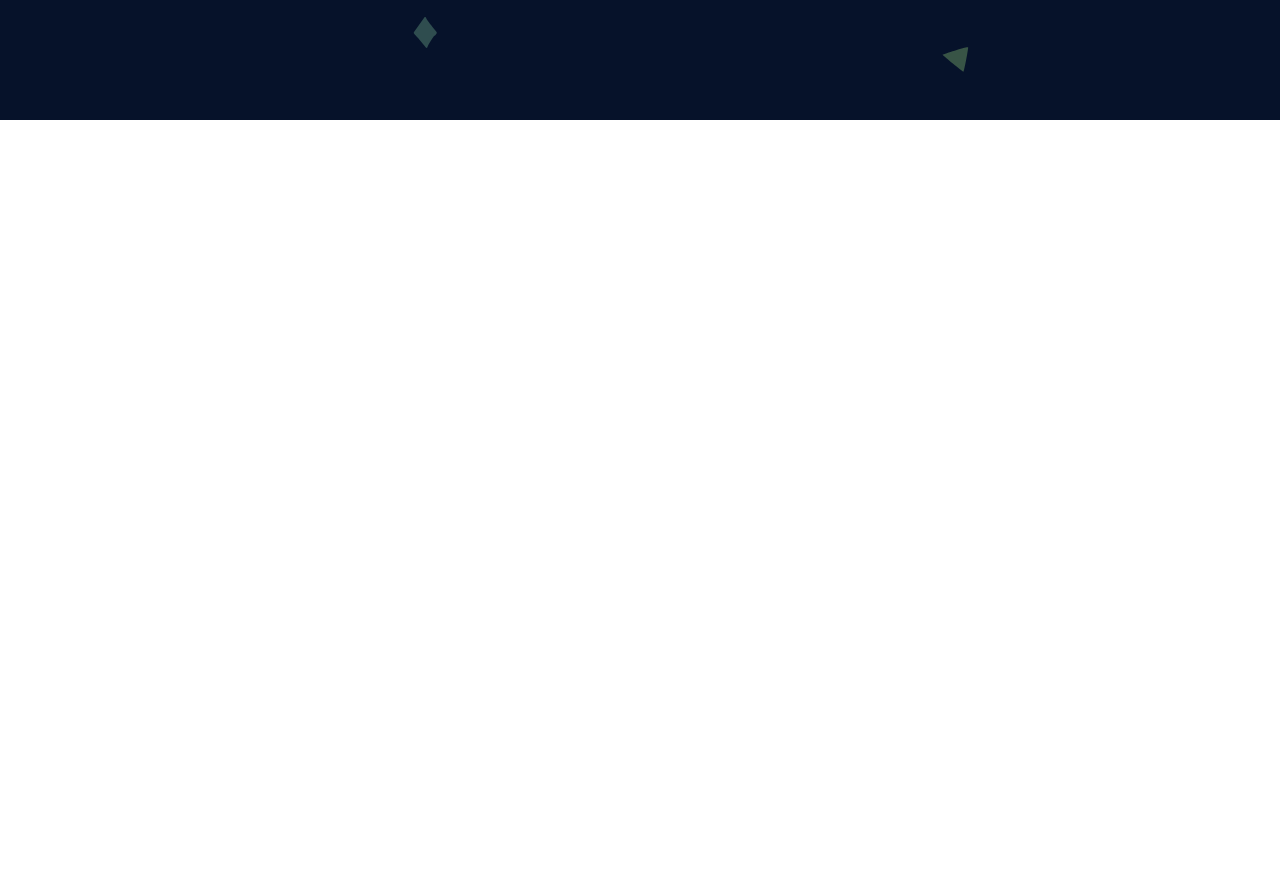
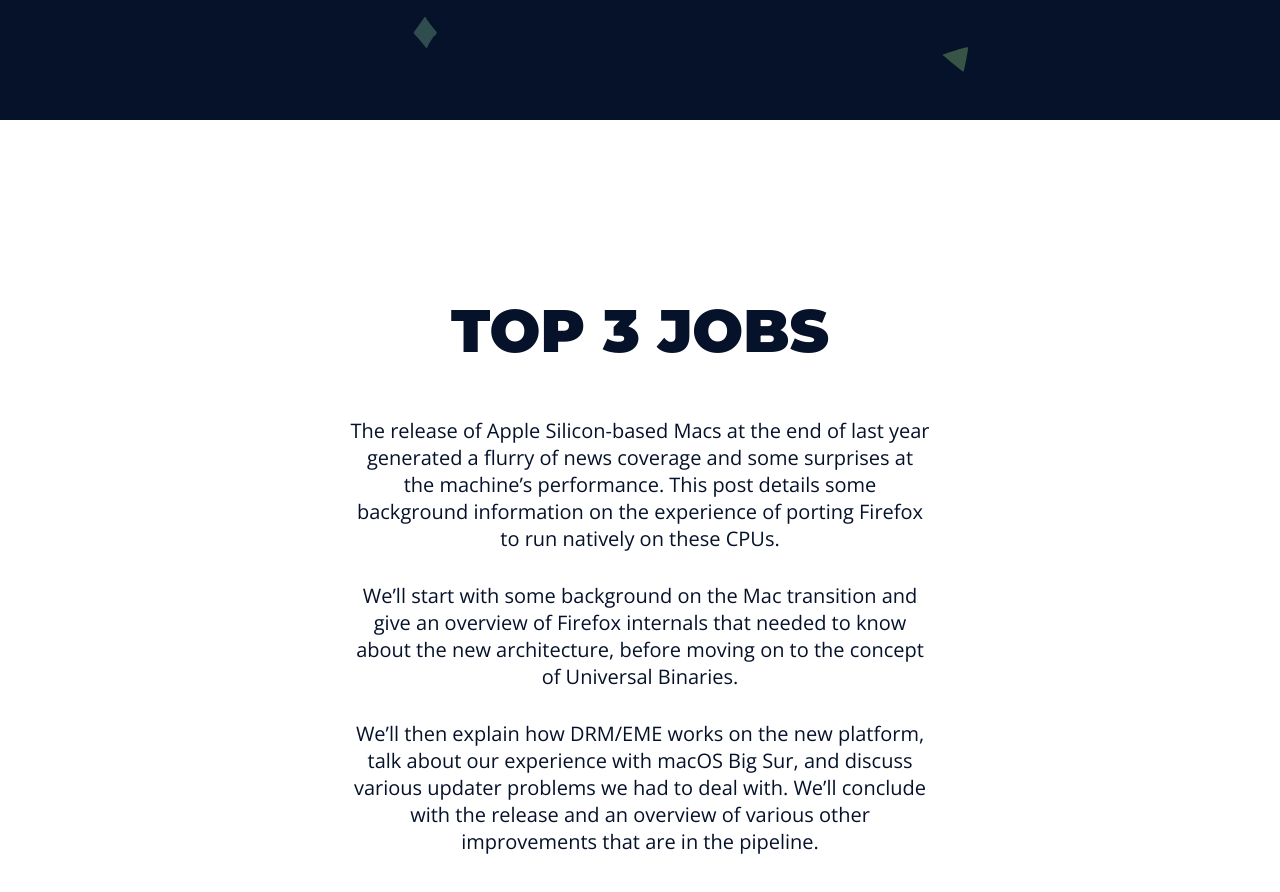
Before and after one commit to JGabriel12/Landing-page, a plain HTML site: page index.html in a window 1280 px wide. Shown: the part 740-1632 px from the top of the page. Drawn offline with nearby package versions, Linux system fonts and the light colour scheme.

Commit message:
Section top3

```diff
--- a/assets/css/style.css
+++ b/assets/css/style.css
@@ -65,7 +65,10 @@ h1 {
   text-transform: uppercase;
 }
 h2 {
-  font-size: 5.5rem;
+  font-size: 6rem;
+  margin-bottom: 5rem;
+  text-transform: uppercase;
+  line-height: 1.2;
 }
 h3 {
   font-size: 5rem;
@@ -84,6 +87,10 @@ a {
   text-decoration: none;
 }
 
+p {
+  margin-bottom: 3rem;
+}
+
 .main-bg {
   background-image: url('../img/main-bg.svg');
   background-size: cover;
@@ -93,6 +100,7 @@ a {
 
 .white-bg {
   background: var(--white-color);
+  color: var(--primary-color);
 }
 
 .main-content {
@@ -158,6 +166,10 @@ a {
   height: 6rem;
 }
 
+.menu-spacing-top3 {
+  height: 7rem;
+}
+
 .intro-content {
   position: relative;
   top: -8rem;
@@ -173,14 +185,16 @@ a {
   justify-content: center;
 }
 
-.intro-text-content h2 {
-  font-size: 6rem;
-  margin-bottom: 5rem;
-  text-transform: uppercase;
-  line-height: 1.2;
-}
-
 .intro-img img {
   max-width: 100%;
   height: auto;
 }
+
+.top3-content {
+  max-width: 64rem;
+  display: flex;
+  flex-flow: column wrap;
+  justify-content: center;
+  height: 100vh;
+  text-align: center;
+}
--- a/index.html
+++ b/index.html
@@ -31,8 +31,8 @@
         </h1>
         <nav>
           <ul>
-            <li><a href="#" class="efeito-links">Intro</a></li>
-            <li><a href="#" class="efeito-links">Top3</a></li>
+            <li><a href="#intro" class="efeito-links">Intro</a></li>
+            <li><a href="#top3" class="efeito-links">Top3</a></li>
             <li><a href="#" class="efeito-links">Gallery</a></li>
             <li><a href="#" class="efeito-links">Work</a></li>
             <li><a href="#" class="efeito-links">Contact</a></li>
@@ -43,8 +43,8 @@
     <!-- Menu end -->
     <!-- Sections start -->
     <div class="menu-spacing"></div>
-
-    <section class="intro main-bg section">
+    <!-- Section Intro start -->
+    <section id="intro" class="intro main-bg section">
       <div class="main-content intro-content">
         <div class="intro-text-content">
           <h2>JANUARY BRINGS US FIREFOX 85</h2>
@@ -60,7 +60,35 @@
         </div>
       </div>
     </section>
-    <section class="white-bg section"></section>
+    <!-- Section Intro end -->
+    <!-- Section top 3 start -->
+
+    <section id="top3" class="white-bg section">
+      <div class="menu-spacing-top3"></div>
+      <div class="main-content top3-content">
+        <h2>TOP 3 JOBS</h2>
+        <p>
+          The release of Apple Silicon-based Macs at the end of last year
+          generated a flurry of news coverage and some surprises at the
+          machine’s performance. This post details some background information
+          on the experience of porting Firefox to run natively on these CPUs.
+        </p>
+
+        <p>
+          We’ll start with some background on the Mac transition and give an
+          overview of Firefox internals that needed to know about the new
+          architecture, before moving on to the concept of Universal Binaries.
+        </p>
+
+        <p>
+          We’ll then explain how DRM/EME works on the new platform, talk about
+          our experience with macOS Big Sur, and discuss various updater
+          problems we had to deal with. We’ll conclude with the release and an
+          overview of various other improvements that are in the pipeline.
+        </p>
+      </div>
+    </section>
+    <!-- section top 3 end -->
     <!-- Sections end -->
   </body>
 </html>
```
